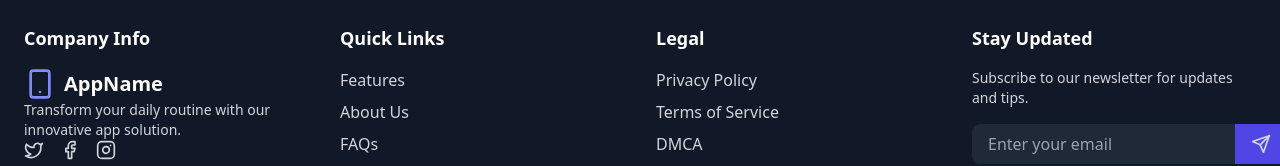
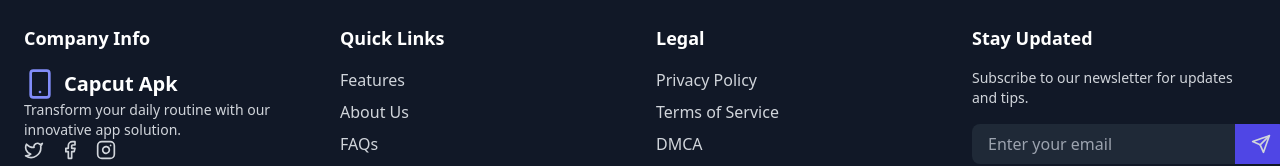
Before and after one commit to adamsmith19899/appdownload, a React (Vite) app: page /dmca in a window 1280 px wide. Shown: the part 880-1046 px from the top of the page. Built offline with nearby package versions, Linux system fonts and the light colour scheme.

Commit message:
Update Footer.tsx

```diff
--- a/src/components/Footer.tsx
+++ b/src/components/Footer.tsx
@@ -13,7 +13,7 @@
           <FooterSection title="Company Info">
             <div className="flex items-center space-x-2">
               <Smartphone className="h-8 w-8 text-indigo-400" />
-              <span className="text-xl font-bold text-white">AppName</span>
+              <span className="text-xl font-bold text-white">Capcut Apk</span>
             </div>
             <p className="text-sm">Transform your daily routine with our innovative app solution.</p>
             <SocialLinks />
```
